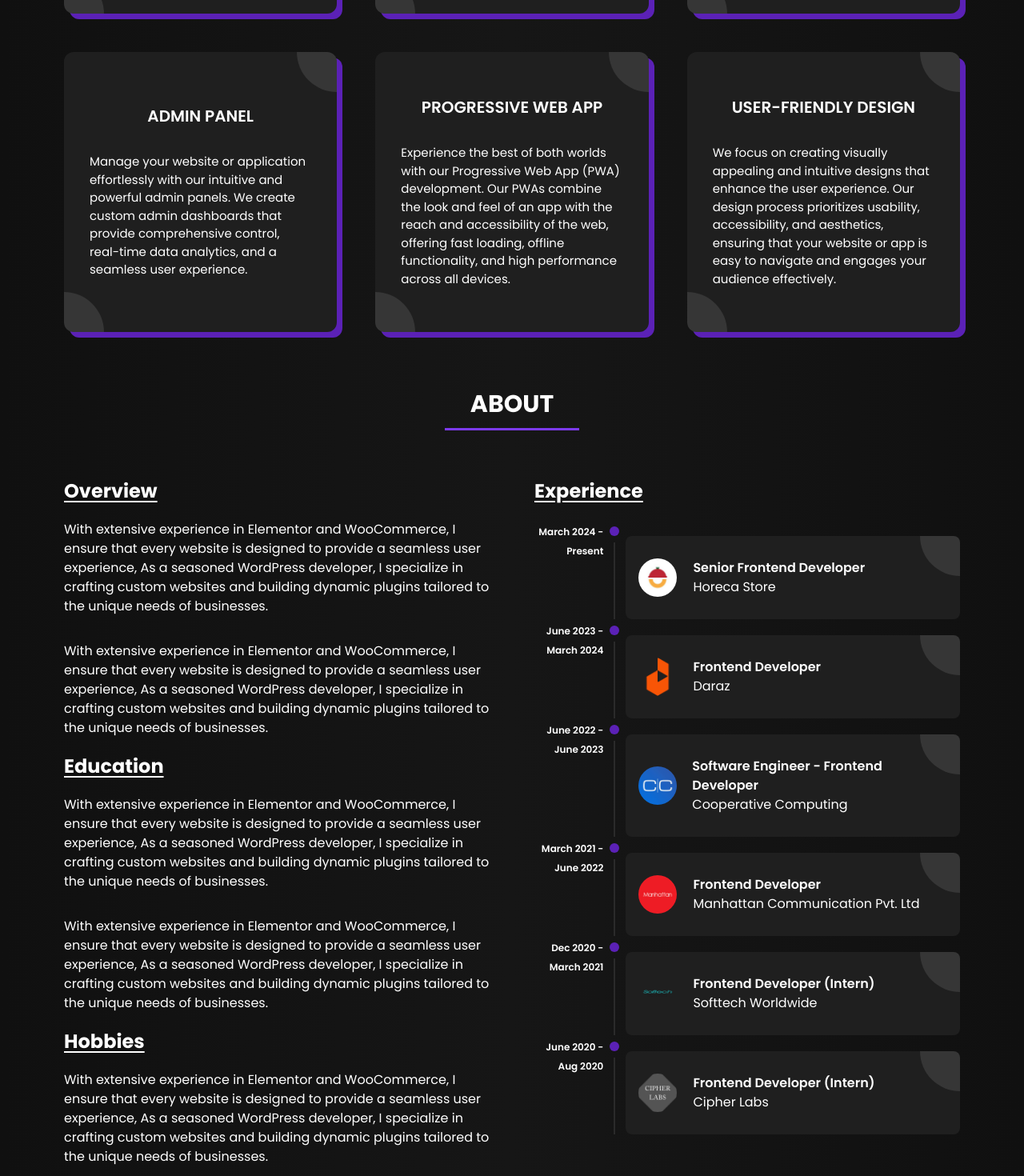
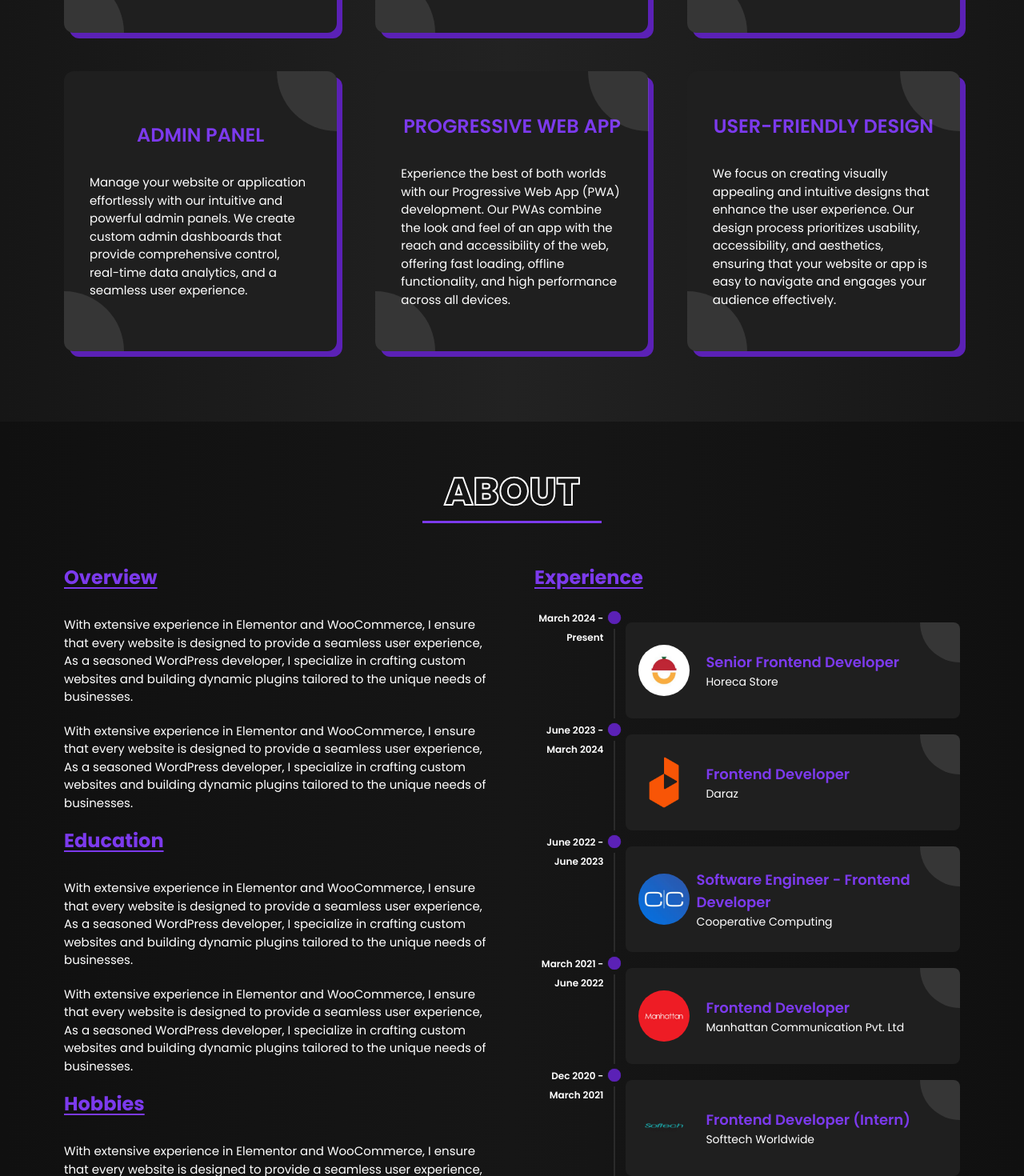
Before and after one commit to shoaibmarif/portfolio, a React (Vite) app: page /home in a window 1280 px wide. Shown: the part 1300-2770 px from the top of the page at 80% size. Built offline with nearby package versions, Linux system fonts and the light colour scheme.

Commit message:
work from office

```diff
--- a/src/sections/About/About.jsx
+++ b/src/sections/About/About.jsx
@@ -95,20 +95,20 @@ export const About = () => {
 
   return (
     <React.Fragment>
-      <ContentWrapper>
+      <ContentWrapper classes={"w-full min-h-[100vh] py-16"}>
         <TopHeading title="About" />
         <div className="grid grid-cols-2 gap-14">
           <div className="col-span-1">
             <div className=" flex  justify-start h-full flex-col ">
-              <h2 className="text-white text-2xl font-bold underline underline-offset-4 my-5">Overview</h2>
-              <p className="text-white ">
+              <h2 className="text-primary-dark text-2xl font-bold underline underline-offset-4 my-5 mb-8 ">Overview</h2>
+              <p className="text-white text-[15px] ">
                 With extensive experience in Elementor and WooCommerce, I ensure
                 that every website is designed to provide a seamless user
                 experience, As a seasoned WordPress developer, I specialize in
                 crafting custom websites and building dynamic plugins tailored
                 to the unique needs of businesses.
               </p>
-              <p className="text-white mt-8">
+              <p className="text-white mt-5 text-[15px]">
                 With extensive experience in Elementor and WooCommerce, I ensure
                 that every website is designed to provide a seamless user
                 experience, As a seasoned WordPress developer, I specialize in
@@ -116,24 +116,24 @@ export const About = () => {
                 to the unique needs of businesses.
               </p>
 
-              <h2 className="text-white text-2xl font-bold underline underline-offset-4 my-5">Education</h2>
-              <p className="text-white ">
+              <h2 className="text-primary-dark  text-2xl font-bold underline underline-offset-4 my-5 mb-8">Education</h2>
+              <p className="text-white text-[15px] ">
                 With extensive experience in Elementor and WooCommerce, I ensure
                 that every website is designed to provide a seamless user
                 experience, As a seasoned WordPress developer, I specialize in
                 crafting custom websites and building dynamic plugins tailored
                 to the unique needs of businesses.
               </p>
-              <p className="text-white mt-8 ">
+              <p className="text-white mt-5 text-[15px] ">
                 With extensive experience in Elementor and WooCommerce, I ensure
                 that every website is designed to provide a seamless user
                 experience, As a seasoned WordPress developer, I specialize in
                 crafting custom websites and building dynamic plugins tailored
                 to the unique needs of businesses.
               </p>
-              <h2 className="text-white text-2xl font-bold underline underline-offset-4 my-5">Hobbies</h2>
+              <h2 className="text-primary-dark  text-2xl font-bold underline underline-offset-4 my-5 mb-8">Hobbies</h2>
 
-              <p className="text-white ">
+              <p className="text-white text-[15px]">
                 With extensive experience in Elementor and WooCommerce, I ensure
                 that every website is designed to provide a seamless user
                 experience, As a seasoned WordPress developer, I specialize in
@@ -146,7 +146,7 @@ export const About = () => {
           </div>
           <div className="col-span-1">
 
-            <h2 className="text-white text-2xl font-bold underline underline-offset-4 my-5 ">Experience</h2>
+            <h2 className="text-primary-dark  text-2xl font-bold underline underline-offset-4 my-5 ">Experience</h2>
             {experience.map((exp, index) => {
               return (
                 <Timeline key={index} experience={exp} />
@@ -175,20 +175,20 @@ const Timeline = ({ experience }) => {
         <div class="relative last:after:hidden after:absolute after:top-7 after:bottom-0 after:start-3.5 after:w-px after:-translate-x-[0.5px] after:bg-gray-200 dark:after:bg-neutral-700">
           <div class="relative z-10 size-7 flex justify-center items-center">
             {/* <div class="size-2 rounded-full bg-violet-800 "></div> */}
-            <span class="relative flex h-3 w-3">
+            <span class="relative flex h-4 w-4">
               <span class="animate-ping absolute inline-flex h-full w-full rounded-full bg-violet-800 opacity-75"></span>
-              <span class="relative inline-flex rounded-full h-3 w-3 bg-violet-800"></span>
+              <span class="relative inline-flex rounded-full h-4 w-4 bg-violet-800"></span>
             </span>
           </div>
         </div>
 
         <div class=" bg-[#1F1F1F] overflow-hidden cursor-pointer transition-all text-white w-full rounded-lg mt-5 flex items-center px-4 py-7 after:size-[100px] relative after:absolute after:bg-white  after:rounded-full after:opacity-10  after:top-[-50px] after:right-[-50px] hover:after:top-[-30px] hover:after:right-[-30px] after:transition-all">
           <div>
-            <img src={imgSrc} className="w-12 mr-5 rounded-full" alt="" />
+            <img src={imgSrc} className="w-16 mr-5 rounded-full" alt="" />
           </div>
           <div>
-            <h3 class=" font-semibold text-gray-800 dark:text-white">{position}</h3>
-            <p>{name}</p>
+            <h3 class=" font-semibold text-primary-dark text-lg">{position}</h3>
+            <p className="text-sm">{name}</p>
           </div>
 
         </div>
--- a/src/sections/ContactUs/ContactUs.jsx
+++ b/src/sections/ContactUs/ContactUs.jsx
@@ -6,7 +6,7 @@ import { MdOutlinePhone } from "react-icons/md";
 
 export const ContactUs = () => {
     return (
-        <ContentWrapper>
+        <ContentWrapper classes={"py-16"}>
             <TopHeading title={"Contact"} />
             <div className="grid grid-cols-5 gap-12 ">
                 <div className='col-span-3 dark:text-white text-[#0c0c0c]  pb-10'>
--- a/src/sections/Homepage/Homepage.jsx
+++ b/src/sections/Homepage/Homepage.jsx
@@ -22,7 +22,7 @@ export const Homepage = () => {
   }, []);
   return (
     <React.Fragment>
-      <ContentWrapper>
+      <ContentWrapper classes={"bg-gradient-to-r from-[#101010] via-[#161616] dark:to-[#101010]"}>
         <div className="absolute left-8 top-1/2 translate-y-[-50%]  z-[10]  " >
           <div data-aos="zoom-in-right" data-aos-delay="1500" data-aos-duration="700" >
             <span
@@ -62,7 +62,7 @@ export const Homepage = () => {
             />
           </div>
         </div>
-        <div className="relative flex items-center justify-center w-full h-[100vh]" >
+        <div className="relative flex items-center justify-center   w-full min-h-[100vh]" >
           <div className="flex items-center justify-center text-center text-white flex-col">
             <h1 className="font-extrabold uppercase leading-[7rem] text-9xl inline-block bg-white text-white bg-clip-text " data-aos="zoom-in-down" data-aos-duration="1000" data-aos-delay={800}>
               <span className="  dark:text-primary-dark text-primary  drop-shadow-[4px_4px_0px_#fae8ff]">S</span>
@@ -123,7 +123,7 @@ export const Homepage = () => {
             </div>
 
 
-            <div className="absolute bottom-0 w-full flex items-center justify-between px-20  py-10 rounded-xl  bg-[#1f1f1f] shadow-[0px_0px_2px_0px_#dedede]" data-aos="fade-up" data-aos-offset="-200" data-aos-delay="1500">
+            <div className="absolute bottom-10 w-full flex items-center justify-between px-20  py-10 rounded-xl  bg-[#1f1f1f] shadow-[0px_0px_2px_0px_#dedede]" data-aos="fade-up" data-aos-offset="-200" data-aos-delay="1500">
 
               <div className="text-white flex items-center">
                 <ExperienceSvg color={"#fff"} size={"50px"} />
--- a/src/sections/Navigation/Navigation.jsx
+++ b/src/sections/Navigation/Navigation.jsx
@@ -15,7 +15,7 @@ export const Navigation = ({ darkMode, setDarkMode }) => {
 
     const element = document.getElementById(href.replace("#", ""));
     if (element) {
-      const offset = 300;
+      const offset = 50;
       const elementPosition = element.getBoundingClientRect().top + window.scrollY;
       const offsetPosition = elementPosition - offset;
 
@@ -58,7 +58,7 @@ export const Navigation = ({ darkMode, setDarkMode }) => {
   }, [navLinks]);
 
   return (
-    <ContentWrapper display={"fixed"} classes="w-full z-[999] custom__nav__wrapper transition-all  shadow-[2px_2px_10px_-8px_#a78bfa] " anim={"fade-down"} delay="1000">
+    <ContentWrapper display={"fixed"} classes="w-full z-[999] custom__nav__wrapper transition-all  shadow-[2px_2px_10px_-8px_#a78bfa]  bg-gradient-to-r from-[#101010] via-[#161616] dark:to-[#101010] " anim={"fade-down"} delay="1000">
       <div className="mx-auto  flex items-center justify-between text-white py-3 ">
         <div className="dark:bg-primary-dark bg-primary rounded-full">
           <img
--- a/src/sections/Pricing/Pricing.jsx
+++ b/src/sections/Pricing/Pricing.jsx
@@ -7,7 +7,7 @@ import { BsCheck2Circle } from "react-icons/bs";
 
 export const Pricing = () => {
     return (
-        <ContentWrapper>
+        <ContentWrapper classes={"w-full min-h-[70vh] py-16"}>
             <TopHeading title={"Pricing"} />
             <div className='grid grid-cols-3 gap-16 z-10 relative py-10 '>
                 {pricing.map((price, index) => {
@@ -18,13 +18,13 @@ export const Pricing = () => {
                                 <h2 className='text-white text-5xl font-extrabold '>{price.price}</h2>
                                 <p className='text-white font-bold text-2xl uppercase'>{price.plan}</p>
                             </div>
-                            <div className='px-10 py-5'>
+                            <div className='px-10 py-5 min-h-[400px] flex items-start justify-between flex-col'>
                                 {price.features.map((plan, index2) => {
                                     return (
                                         <div className='flex flex-row items-center mt-4 text-sm' key={index2}><span><BsCheck2Circle size={20} /></span><span className='ml-4'>{plan}</span></div>
                                     )
                                 })}
-                                <button className='block text-center mx-auto bg-[#a78bfa] w-full rounded-md py-3 mt-10'>Choose Plan</button>
+                                <button className='block text-center mx-auto bg-[#a78bfa] w-full rounded-md py-3 my-5'>Choose Plan</button>
                             </div>
                         </div>
                     )
--- a/src/sections/Services/Service.jsx
+++ b/src/sections/Services/Service.jsx
@@ -9,12 +9,12 @@ export const Service = ({ service, index }) => {
       <div
         className="shadow-[7px_7px_0px_#5b21b6] hover:shadow-[14px_14px_0px_#5b21b6] duration-500 transition-all z-10 dark:bg-[#1f1f1f] text-white min-h-[350px] flex items-center relative justify-center overflow-hidden flex-col p-8 rounded-xl cursor-pointer group "
       >
-        <span className=" text-xl font-semibold   text-white uppercase text-center">
+        <span className=" text-2xl font-semibold  uppercase text-center text-primary-dark">
           {service.title}
         </span>
         <span className="mt-8 text-[15px]  inline-block ">{service.text}</span>
-        <div className="absolute size-[100px] right-[-50px] top-[-50px]   rounded-full opacity-10 bg-[#fff]  group-hover:size-[150px] transition-all duration-500"></div>
-        <div className="absolute size-[100px] bottom-[-50px] left-[-50px]   rounded-full opacity-10 bg-[#fff]  group-hover:size-[150px] transition-all duration-500"></div>
+        <div className="absolute size-[150px] right-[-75px] top-[-75px]   rounded-full opacity-10 bg-[#fff]  group-hover:size-[200px] transition-all duration-500"></div>
+        <div className="absolute size-[150px] bottom-[-75px] left-[-75px]   rounded-full opacity-10 bg-[#fff]  group-hover:size-[200px] transition-all duration-500"></div>
       </div>
     </div>
   );
--- a/src/sections/Services/Services.jsx
+++ b/src/sections/Services/Services.jsx
@@ -5,7 +5,7 @@ import { ContentWrapper } from "../../shared/ContentWrapper.jsx";
 import { TopHeading } from "../../shared/TopHeading.jsx";
 export const Services = () => {
     return (
-        <ContentWrapper>
+        <ContentWrapper classes={"w-full min-h-[100vh]  bg-gradient-to-r from-[#161616] via-[#222] dark:to-[#161616] py-16"}>
             <TopHeading title="Services" />
             <div className="grid grid-cols-3 gap-12 py-6">
                 {servicesData.map((service, index) => {
--- a/src/shared/ContentWrapper.jsx
+++ b/src/shared/ContentWrapper.jsx
@@ -3,7 +3,7 @@ import React from "react";
 export const ContentWrapper = ({ children, classes, anim, duration, delay, innerClass, display }) => {
     return (
         <div className={`${classes}
-        bg-gradient-to-r from-[#101010] via-[#161616] dark:to-[#101010] py-1 ${display ? display : "relative"}
+         py-1 ${display ? display : "relative"}
         transition-all  `} data-aos-duration={duration} data-aos={anim} data-aos-delay={delay}>
             <div className={`mx-auto container ${innerClass}`}>
                 {children}
--- a/src/shared/TopHeading.jsx
+++ b/src/shared/TopHeading.jsx
@@ -2,9 +2,9 @@ import React from "react";
 
 export const TopHeading = ({ title }) => {
     return (
-        <div className=" flex items-center flex-col py-10">
-            <h2 className="text-white text-3xl uppercase font-bold">{title}</h2>
-            <span className="w-[15%] bg-primary-dark mt-3 h-[3px]"></span>
+        <div className=" flex items-center flex-col mb-8">
+            <h2 className="text-white text-5xl uppercase font-extrabold text-stroke">{title}</h2>
+            <span className="w-[20%] bg-primary-dark mt-3 h-[3px]"></span>
         </div>
     )
 }
--- a/src/utils/SlickSettings.js
+++ b/src/utils/SlickSettings.js
@@ -4,7 +4,7 @@ export const certifcatesSettings = {
     dots: false,
     infinite: true,
     speed: 1000,
-    slidesToShow: 5,
+    slidesToShow: 4,
     rows: 2,
     arrows: false,
     slidesToScroll: 1,
```
Also changed, not shown: src/sections/Certificates/Certificates.jsx (+11 -22 lines), src/sections/Testimonial/Testimonials.jsx (+9 -9 lines).
